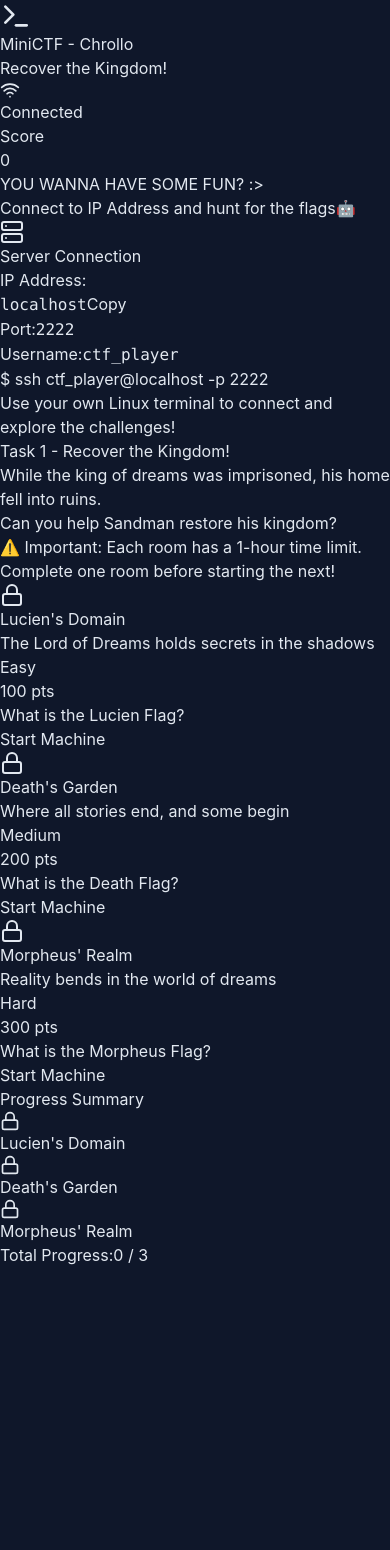
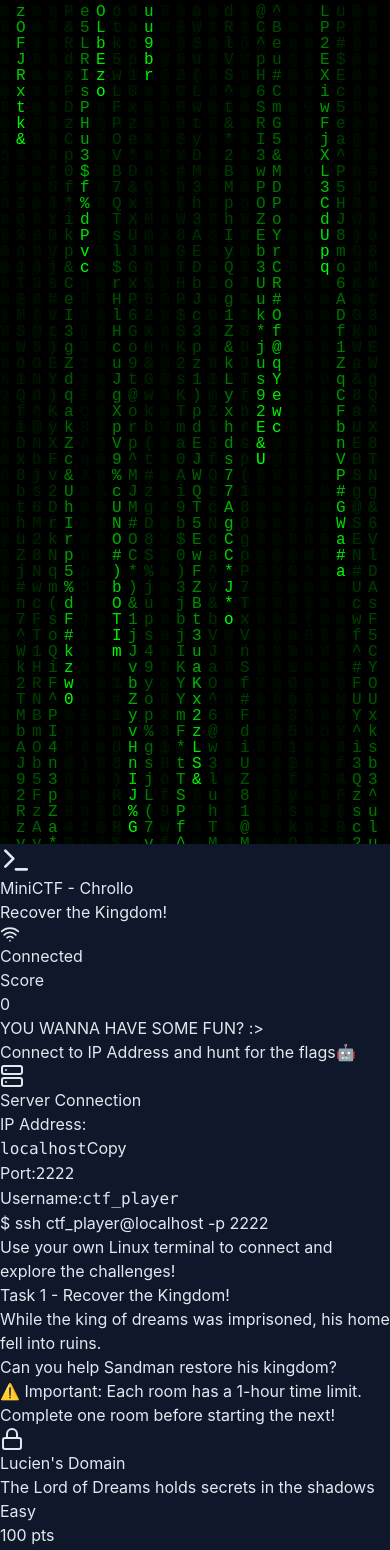
Before and after one commit to Ryujie33/CTF-CHROLLO, a React (Vite) app in the folder frontend/: page / in a window 390 px wide. Shown: the top 1550 px of the page. Before the commit the page ends 1267 px from the top, so only its background shows below. Built offline with nearby package versions, Linux system fonts and the light colour scheme; the HTML template or start-up script is replaced by a standard one.

Commit message:
Update App.jsx

```diff
--- a/frontend/src/App.jsx
+++ b/frontend/src/App.jsx
@@ -1,6 +1,267 @@
+import React, { useState, useEffect, useRef, useCallback } from 'react';
+import { Terminal, Flag, CheckCircle, XCircle, Lock, Server, Wifi, Clock, PlayCircle, StopCircle } from 'lucide-react';
 
-import React, { useState, useEffect, useRef } from 'react';
-import { Terminal, Flag, CheckCircle, XCircle, Lock, Server, Wifi, Clock, PlayCircle, StopCircle } from 'lucide-react';
+/**
+ * FIX 1: High-performance Matrix Canvas
+ * This component handles the matrix rain effect using <canvas>
+ * and requestAnimationFrame. This is very fast and, most importantly,
+ * it DOES NOT cause any React re-renders, fixing the
+ * "unresponsive buttons" issue.
+ */
+const MatrixCanvas = () => {
+  const canvasRef = useRef(null);
+
+  useEffect(() => {
+    const canvas = canvasRef.current;
+    if (!canvas) return;
+
+    const ctx = canvas.getContext('2d');
+    let animationFrameId;
+
+    const chars = 'ABCDEFGHIJKLMNOPQRSTUVWXYZabcdefghijklmnopqrstuvwxyz0123456789@#$%^&*()';
+    const fontSize = 16;
+    let columns = 0;
+    let drops = [];
+
+    const setupCanvas = () => {
+      // Set canvas to full window size
+      canvas.width = window.innerWidth;
+      canvas.height = window.innerHeight;
+
+      columns = Math.floor(canvas.width / fontSize);
+      drops = []; // Reset drops array
+      for(let i = 0; i < columns; i++) {
+        drops[i] = 1;
+      }
+    };
+
+    setupCanvas();
+
+    const draw = () => {
+      // Semi-transparent black background for the fading effect
+      ctx.fillStyle = 'rgba(0, 0, 0, 0.05)';
+      ctx.fillRect(0, 0, canvas.width, canvas.height);
+
+      ctx.fillStyle = '#0F0'; // Green text
+      ctx.font = `${fontSize}px monospace`;
+
+      for (let i = 0; i < drops.length; i++) {
+        const text = chars[Math.floor(Math.random() * chars.length)];
+        ctx.fillText(text, i * fontSize, drops[i] * fontSize);
+
+        // Reset drop to top randomly
+        if (drops[i] * fontSize > canvas.height && Math.random() > 0.975) {
+          drops[i] = 0;
+        }
+        drops[i]++;
+      }
+    };
+
+    const animate = () => {
+      draw();
+      animationFrameId = window.requestAnimationFrame(animate);
+    };
+    animate(); // Start the animation
+
+    // Redraw canvas on window resize
+    window.addEventListener('resize', setupCanvas);
+
+    // Cleanup function to stop animation and remove listener
+    return () => {
+      window.cancelAnimationFrame(animationFrameId);
+      window.removeEventListener('resize', setupCanvas);
+    };
+  }, []); // Empty dependency array ensures this runs only once
+
+  return (
+    <canvas
+      ref={canvasRef}
+      className="absolute inset-0 opacity-10" // Original styling
+    />
+  );
+};
+
+
+/**
+ * FIX 2: External RoomCard Component
+ * By moving RoomCard *outside* of CTFChallengePlatform, it is
+ * no longer re-created every second when the timer ticks.
+ * This fixes the "clearing input" problem.
+ */
+const RoomCard = ({
+  room,
+  submission,
+  timer,
+  formatTime,
+  selectedRoom,
+  setSelectedRoom,
+  handleSubmitFlag,
+  terminateRoom,
+  startRoom,
+  canStartRoom
+}) => {
+
+  // This component now has its *own* state for the input field.
+  const [flagInput, setFlagInput] = useState('');
+
+  const isCompleted = submission?.correct;
+  const isActive = timer?.isActive;
+  const timeUp = timer && timer.timeRemaining === 0 && !timer.isActive;
+
+  return (
+    <div className={`bg-slate-800 border rounded-lg p-6 transition-all ${
+      isActive ? 'border-cyan-500 shadow-lg shadow-cyan-500/20' : 'border-slate-700'
+    } ${timeUp ? 'opacity-60' : ''}`}>
+      <div className="flex items-start justify-between mb-4">
+        <div className="flex items-center gap-3">
+          {isCompleted ? (
+            <CheckCircle className="text-green-500" size={24} />
+          ) : timeUp ? (
+            <XCircle className="text-red-500" size={24} />
+          ) : isActive ? (
+            <PlayCircle className="text-cyan-400 animate-pulse" size={24} />
+          ) : (
+            <Lock className="text-slate-500" size={24} />
+          )}
+          <div>
+            <h3 className="text-xl font-bold text-cyan-400">{room.name}</h3>
+            <p className="text-slate-400 text-sm">{room.description}</p>
+          </div>
+        </div>
+        <div className="text-right">
+          <span className={`px-3 py-1 rounded text-xs font-semibold ${
+            room.difficulty === 'Easy' ? 'bg-green-500/20 text-green-400' :
+            room.difficulty === 'Medium' ? 'bg-yellow-500/20 text-yellow-400' :
+            'bg-red-500/20 text-red-400'
+          }`}>
+            {room.difficulty}
+          </span>
+          <p className="text-slate-400 text-sm mt-2">{room.points} pts</p>
+        </div>
+      </div>
+
+      {/* Timer Display */}
+      {isActive && (
+        <div className="mb-4 bg-slate-900 p-4 rounded border-l-4 border-cyan-500">
+          <div className="flex items-center justify-between">
+            <div className="flex items-center gap-2">
+              <Clock className="text-cyan-400" size={20} />
+              <span className="text-slate-300 font-semibold">Time Remaining:</span>
+            </div>
+            <span className={`text-2xl font-mono font-bold ${
+              timer.timeRemaining < 300 ? 'text-red-400 animate-pulse' : 'text-cyan-400'
+            }`}>
+              {formatTime(timer.timeRemaining)}
+            </span>
+          </div>
+        </div>
+      )}
+
+      {/* Completed Info */}
+      {isCompleted && (
+        <div className="mb-4 bg-green-500/10 p-4 rounded border-l-4 border-green-500">
+          <div className="flex items-center justify-between">
+            <span className="text-green-400 font-semibold">✓ Completed</span>
+            <span className="text-slate-300 text-sm">
+              Time: {formatTime(submission.timeSpent)}
+            </span>
+          </div>
+        </div>
+      )}
+
+      {/* Time Up Info */}
+      {timeUp && (
+        <div className="mb-4 bg-red-500/10 p-4 rounded border-l-4 border-red-500">
+          <span className="text-red-400 font-semibold">⏰ Time's Up - Session Terminated</span>
+        </div>
+      )}
+
+      <div className="mb-4 bg-slate-900 p-3 rounded border-l-4 border-cyan-500">
+        <p className="text-slate-300 font-semibold">{room.question}</p>
+      </div>
+
+      {selectedRoom === room.id && isActive ? (
+        <div className="mt-4 space-y-3">
+          <div className="bg-slate-900 p-4 rounded">
+            <h4 className="text-cyan-400 font-semibold mb-2">Hints:</h4>
+            {room.hints.map((hint, idx) => (
+              <p key={idx} className="text-slate-300 text-sm mb-1">• {hint}</p>
+            ))}
+          </div>
+
+          {/* This is now a "controlled input" tied to this component's state */}
+          <input
+            type="text"
+            placeholder="Enter flag (e.g., CTF{...})"
+            className="w-full bg-slate-900 border border-slate-700 rounded px-4 py-2 text-slate-200 focus:border-cyan-500 focus:outline-none"
+            value={flagInput}
+            onChange={(e) => setFlagInput(e.target.value)}
+            onKeyDown={(e) => {
+              if (e.key === 'Enter' && flagInput.trim()) {
+                handleSubmitFlag(room.id, flagInput.trim());
+                setFlagInput(''); // Clear this component's state
+              }
+            }}
+          />
+
+          {submission && !submission.correct && (
+            <div className="flex items-center gap-2 p-3 rounded bg-red-500/20 text-red-400">
+              <XCircle size={20} />
+              <span className="font-semibold">Incorrect flag. Try again.</span>
+            </div>
+          )}
+
+          <div className="flex gap-2">
+            <button
+              onClick={() => {
+                // Using a custom modal/confirm is better, but window.confirm is OK for now
+                if (window.confirm('Are you sure you want to terminate this session? Your timer will stop.')) {
+                  terminateRoom(room.id);
+                  setSelectedRoom(null);
+                }
+              }}
+              className="flex-1 bg-red-600 hover:bg-red-500 text-white font-semibold py-2 rounded transition-colors flex items-center justify-center gap-2"
+            >
+              <StopCircle size={18} />
+              Terminate Session
+            </button>
+            <button
+              onClick={() => setSelectedRoom(null)}
+              className="flex-1 bg-slate-700 hover:bg-slate-600 text-slate-200 py-2 rounded transition-colors"
+            >
+              Close
+            </button>
+          </div>
+        </div>
+      ) : (
+        <button
+          onClick={() => {
+            if (!isActive && canStartRoom(room.id)) {
+              startRoom(room.id);
+            } else if (isActive) {
+              setSelectedRoom(room.id);
+            }
+          }}
+          className={`w-full font-semibold py-2 rounded transition-colors mt-4 ${
+            isCompleted ? 'bg-green-600 cursor-not-allowed' :
+            timeUp ? 'bg-red-600 cursor-not-allowed' :
+            !canStartRoom(room.id) ? 'bg-slate-600 cursor-not-allowed' :
+            isActive ? 'bg-cyan-600 hover:bg-cyan-500 text-white' :
+            'bg-cyan-600 hover:bg-cyan-500 text-white'
+          }`}
+          disabled={isCompleted || timeUp || (!isActive && !canStartRoom(room.id))}
+        >
+          {isCompleted ? '✓ Completed' :
+            timeUp ? '⏰ Time Expired' :
+            !canStartRoom(room.id) ? '🔒 Complete Current Room First' :
+            isActive ? 'Continue Room' :
+            'Start Machine'}
+        </button>
+      )}
+    </div>
+  );
+};
+
 
 const CTFChallengePlatform = () => {
   const [selectedRoom, setSelectedRoom] = useState(null);
@@ -63,52 +324,10 @@ const CTFChallengePlatform = () => {
     }
   ];
 
-  // Matrix rain effect
-  useEffect(() => {
-    const chars = 'ABCDEFGHIJKLMNOPQRSTUVWXYZabcdefghijklmnopqrstuvwxyz0123456789@#$%^&*()';
-    const columns = Math.floor(window.innerWidth / 20);
-    const drops = Array(columns).fill(1);
-
-    const interval = setInterval(() => {
-      setMatrixRain(drops.map((y, i) => ({
-        x: i * 20,
-        y: y * 20,
-        char: chars[Math.floor(Math.random() * chars.length)]
-      })));
-
-      drops.forEach((y, i) => {
-        if (y * 20 > window.innerHeight && Math.random() > 0.975) {
-          drops[i] = 0;
-        }
-        drops[i]++;
-      });
-    }, 50);
-
-    return () => clearInterval(interval);
-  }, []);
-
-  // Timer countdown effect
-  useEffect(() => {
-    const interval = setInterval(() => {
-      setRoomTimers(prev => {
-        const updated = { ...prev };
-        Object.keys(updated).forEach(roomId => {
-          if (updated[roomId].isActive && updated[roomId].timeRemaining > 0) {
-            updated[roomId].timeRemaining -= 1;
-
-            // Time's up
-            if (updated[roomId].timeRemaining === 0) {
-              updated[roomId].isActive = false;
-              terminateRoom(roomId, true);
-            }
-          }
-        });
-        return updated;
-      });
-    }, 1000);
-
-    return () => clearInterval(interval);
-  }, []);
+  // --- CRASH FIX ---
+  // The 'matrixRain' state and its useEffect have been REMOVED.
+  // The crash was caused by calling setMatrixRain without defining it.
+  // We are now using the <MatrixCanvas /> component instead.
 
   const formatTime = (seconds) => {
     const hours = Math.floor(seconds / 3600);
@@ -117,43 +336,89 @@ const CTFChallengePlatform = () => {
     return `${hours.toString().padStart(2, '0')}:${minutes.toString().padStart(2, '0')}:${secs.toString().padStart(2, '0')}`;
   };
 
+  /**
+   * FIX 3: Timer Stability
+   * We wrap terminateRoom in useCallback so its identity is stable.
+   * This prevents the timer's useEffect from re-running unnecessarily
+   * and ensures it doesn't use "stale" state.
+   */
+  const terminateRoom = useCallback((roomId, timeUp = false) => {
+    setRoomTimers(prevTimers => ({
+      ...prevTimers,
+      [roomId]: {
+        ...prevTimers[roomId],
+        isActive: false
+      }
+    }));
+
+    setActiveRoom(prevActiveRoom => {
+      if (prevActiveRoom === roomId) {
+        return null;
+      }
+      return prevActiveRoom;
+    });
+
+    if (timeUp) {
+      const room = rooms.find(r => r.id === roomId);
+      // Note: Replaced alert() with console.warn() as alert() is problematic
+      console.warn(`Time's up for ${room?.name}! The session has been terminated.`);
+    }
+  }, [rooms]); // This function only depends on 'rooms', which never changes.
+
+
+  // Timer countdown effect
+  useEffect(() => {
+    const interval = setInterval(() => {
+      // Use functional update form to avoid stale state
+      setRoomTimers(prev => {
+        const updated = { ...prev };
+        let roomToTerminate = null;
+
+        Object.keys(updated).forEach(roomId => {
+          if (updated[roomId]?.isActive && updated[roomId]?.timeRemaining > 0) {
+            updated[roomId].timeRemaining -= 1;
+
+            // Time's up
+            if (updated[roomId].timeRemaining === 0) {
+              updated[roomId].isActive = false;
+              roomToTerminate = roomId; // Mark room for termination
+            }
+          }
+        });
+
+        // Call terminateRoom *outside* the loop and *after* state is updated
+        if (roomToTerminate) {
+          terminateRoom(roomToTerminate, true);
+        }
+
+        return updated;
+      });
+    }, 1000);
+
+    return () => clearInterval(interval);
+  }, [terminateRoom]); // Now this useEffect correctly depends on terminateRoom
+
+
   const startRoom = (roomId) => {
     const room = rooms.find(r => r.id === roomId);
 
     // Check if another room is active
     if (activeRoom && activeRoom !== roomId) {
-      alert('Please complete or terminate the current room before starting a new one!');
+      // Note: Replaced alert()
+      console.warn('Please complete or terminate the current room before starting a new one!');
       return;
     }
 
     setActiveRoom(roomId);
     setSelectedRoom(roomId);
-    setRoomTimers({
-      ...roomTimers,
+    setRoomTimers(prevTimers => ({
+      ...prevTimers,
       [roomId]: {
         isActive: true,
         timeRemaining: room.timeLimit,
         startTime: Date.now()
       }
-    });
-  };
-
-  const terminateRoom = (roomId, timeUp = false) => {
-    setRoomTimers({
-      ...roomTimers,
-      [roomId]: {
-        ...roomTimers[roomId],
-        isActive: false
-      }
-    });
-
-    if (activeRoom === roomId) {
-      setActiveRoom(null);
-    }
-
-    if (timeUp) {
-      alert(`Time's up for ${rooms.find(r => r.id === roomId)?.name}! The session has been terminated.`);
-    }
+    }));
   };
 
   const handleSubmitFlag = async (roomId, flag) => {
@@ -172,40 +437,42 @@ const CTFChallengePlatform = () => {
       const isCorrect = result.correct;
 
       if (isCorrect) {
-        // Stop timer and terminate room
         const timer = roomTimers[roomId];
         const timeSpent = room.timeLimit - (timer?.timeRemaining || 0);
 
         terminateRoom(roomId);
 
-        setSubmissions({
-          ...submissions,
+        setSubmissions(prev => ({
+          ...prev,
           [roomId]: {
             submitted: true,
             correct: true,
             flag: flag,
             timeSpent: timeSpent
           }
-        });
+        }));
 
+        // Use functional update for score
         if (!submissions[roomId]?.correct) {
-          setScore(score + room.points);
+          setScore(prevScore => prevScore + room.points);
         }
 
         setSelectedRoom(null);
 
         setTimeout(() => {
-          alert(`🎉 Correct! Flag captured!\n\nRoom terminated. You can now proceed to the next room.`);
+          // Note: Replaced alert()
+          console.log(`🎉 Correct! Flag captured!\n\nRoom terminated. You can now proceed to the next room.`);
         }, 100);
       } else {
-        setSubmissions({
-          ...submissions,
+        setSubmissions(prev => ({
+          ...prev,
           [roomId]: {
+            ...prev[roomId],
             submitted: true,
             correct: false,
             flag: flag
           }
-        });
+        }));
       }
     } catch (error) {
       // Fallback to client-side verification if backend is down
@@ -217,40 +484,57 @@ const CTFChallengePlatform = () => {
 
         terminateRoom(roomId);
 
-        setSubmissions({
-          ...submissions,
+        setSubmissions(prev => ({
+          ...prev,
           [roomId]: {
             submitted: true,
             correct: true,
             flag: flag,
             timeSpent: timeSpent
           }
-        });
+        }));
 
         if (!submissions[roomId]?.correct) {
-          setScore(score + room.points);
+          setScore(prevScore => prevScore + room.points);
         }
 
         setSelectedRoom(null);
 
         setTimeout(() => {
-          alert(`🎉 Correct! Flag captured!\n\nRoom terminated. You can now proceed to the next room.`);
+          // Note: Replaced alert()
+          console.log(`🎉 Correct! Flag captured!\n\nRoom terminated. You can now proceed to the next room.`);
         }, 100);
       } else {
-        setSubmissions({
-          ...submissions,
+        setSubmissions(prev => ({
+          ...prev,
           [roomId]: {
+            ...prev[roomId],
             submitted: true,
             correct: false,
             flag: flag
           }
-        });
+        }));
       }
     }
   };
 
   const copyToClipboard = (text) => {
-    navigator.clipboard.writeText(text);
+    // A more robust way to copy, especially in iFrames
+    try {
+      const textArea = document.createElement('textarea');
+      textArea.value = text;
+      // Make it invisible
+      textArea.style.position = 'fixed';
+      textArea.style.top = '-9999px';
+      textArea.style.left = '-9999px';
+
+      document.body.appendChild(textArea);
+      textArea.select();
+      document.execCommand('copy');
+      document.body.removeChild(textArea);
+    } catch (err) {
+      console.error('Failed to copy text: ', err);
+    }
   };
 
   const canStartRoom = (roomId) => {
@@ -269,177 +553,14 @@ const CTFChallengePlatform = () => {
     return true;
   };
 
-  const RoomCard = ({ room }) => {
-    const submission = submissions[room.id];
-    const timer = roomTimers[room.id];
-    const isCompleted = submission?.correct;
-    const isActive = timer?.isActive;
-    const timeUp = timer && timer.timeRemaining === 0 && !timer.isActive;
-
-    return (
-      <div className={`bg-slate-800 border rounded-lg p-6 transition-all ${
-        isActive ? 'border-cyan-500 shadow-lg shadow-cyan-500/20' : 'border-slate-700'
-      } ${timeUp ? 'opacity-60' : ''}`}>
-        <div className="flex items-start justify-between mb-4">
-          <div className="flex items-center gap-3">
-            {isCompleted ? (
-              <CheckCircle className="text-green-500" size={24} />
-            ) : timeUp ? (
-              <XCircle className="text-red-500" size={24} />
-            ) : isActive ? (
-              <PlayCircle className="text-cyan-400 animate-pulse" size={24} />
-            ) : (
-              <Lock className="text-slate-500" size={24} />
-            )}
-            <div>
-              <h3 className="text-xl font-bold text-cyan-400">{room.name}</h3>
-              <p className="text-slate-400 text-sm">{room.description}</p>
-            </div>
-          </div>
-          <div className="text-right">
-            <span className={`px-3 py-1 rounded text-xs font-semibold ${
-              room.difficulty === 'Easy' ? 'bg-green-500/20 text-green-400' :
-              room.difficulty === 'Medium' ? 'bg-yellow-500/20 text-yellow-400' :
-              'bg-red-500/20 text-red-400'
-            }`}>
-              {room.difficulty}
-            </span>
-            <p className="text-slate-400 text-sm mt-2">{room.points} pts</p>
-          </div>
-        </div>
-
-        {/* Timer Display */}
-        {isActive && (
-          <div className="mb-4 bg-slate-900 p-4 rounded border-l-4 border-cyan-500">
-            <div className="flex items-center justify-between">
-              <div className="flex items-center gap-2">
-                <Clock className="text-cyan-400" size={20} />
-                <span className="text-slate-300 font-semibold">Time Remaining:</span>
-              </div>
-              <span className={`text-2xl font-mono font-bold ${
-                timer.timeRemaining < 300 ? 'text-red-400 animate-pulse' : 'text-cyan-400'
-              }`}>
-                {formatTime(timer.timeRemaining)}
-              </span>
-            </div>
-          </div>
-        )}
-
-        {/* Completed Info */}
-        {isCompleted && (
-          <div className="mb-4 bg-green-500/10 p-4 rounded border-l-4 border-green-500">
-            <div className="flex items-center justify-between">
-              <span className="text-green-400 font-semibold">✓ Completed</span>
-              <span className="text-slate-300 text-sm">
-                Time: {formatTime(submission.timeSpent)}
-              </span>
-            </div>
-          </div>
-        )}
-
-        {/* Time Up Info */}
-        {timeUp && (
-          <div className="mb-4 bg-red-500/10 p-4 rounded border-l-4 border-red-500">
-            <span className="text-red-400 font-semibold">⏰ Time's Up - Session Terminated</span>
-          </div>
-        )}
-
-        <div className="mb-4 bg-slate-900 p-3 rounded border-l-4 border-cyan-500">
-          <p className="text-slate-300 font-semibold">{room.question}</p>
-        </div>
-
-        {selectedRoom === room.id && isActive ? (
-          <div className="mt-4 space-y-3">
-            <div className="bg-slate-900 p-4 rounded">
-              <h4 className="text-cyan-400 font-semibold mb-2">Hints:</h4>
-              {room.hints.map((hint, idx) => (
-                <p key={idx} className="text-slate-300 text-sm mb-1">• {hint}</p>
-              ))}
-            </div>
-
-            <input
-              type="text"
-              placeholder="Enter flag (e.g., CTF{...})"
-              className="w-full bg-slate-900 border border-slate-700 rounded px-4 py-2 text-slate-200 focus:border-cyan-500 focus:outline-none"
-              onKeyDown={(e) => {
-                if (e.key === 'Enter' && e.target.value.trim()) {
-                  handleSubmitFlag(room.id, e.target.value);
-                  e.target.value = '';
-                }
-              }}
-            />
-
-            {submission && !submission.correct && (
-              <div className="flex items-center gap-2 p-3 rounded bg-red-500/20 text-red-400">
-                <XCircle size={20} />
-                <span className="font-semibold">Incorrect flag. Try again.</span>
-              </div>
-            )}
-
-            <div className="flex gap-2">
-              <button
-                onClick={() => {
-                  if (confirm('Are you sure you want to terminate this session? Your timer will stop.')) {
-                    terminateRoom(room.id);
-                    setSelectedRoom(null);
-                  }
-                }}
-                className="flex-1 bg-red-600 hover:bg-red-500 text-white font-semibold py-2 rounded transition-colors flex items-center justify-center gap-2"
-              >
-                <StopCircle size={18} />
-                Terminate Session
-              </button>
-              <button
-                onClick={() => setSelectedRoom(null)}
-                className="flex-1 bg-slate-700 hover:bg-slate-600 text-slate-200 py-2 rounded transition-colors"
-              >
-                Close
-              </button>
-            </div>
-          </div>
-        ) : (
-          <button
-            onClick={() => {
-              if (!isActive && canStartRoom(room.id)) {
-                startRoom(room.id);
-              } else if (isActive) {
-                setSelectedRoom(room.id);
-              }
-            }}
-            className={`w-full font-semibold py-2 rounded transition-colors mt-4 ${
-              isCompleted ? 'bg-green-600 cursor-not-allowed' :
-              timeUp ? 'bg-red-600 cursor-not-allowed' :
-              !canStartRoom(room.id) ? 'bg-slate-600 cursor-not-allowed' :
-              isActive ? 'bg-cyan-600 hover:bg-cyan-500 text-white' :
-              'bg-cyan-600 hover:bg-cyan-500 text-white'
-            }`}
-            disabled={isCompleted || timeUp || (!isActive && !canStartRoom(room.id))}
-          >
-            {isCompleted ? '✓ Completed' :
-             timeUp ? '⏰ Time Expired' :
-             !canStartRoom(room.id) ? '🔒 Complete Current Room First' :
-             isActive ? 'Continue Room' :
-             'Start Machine'}
-          </button>
-        )}
-      </div>
-    );
-  };
+  // --- RoomCard definition is now GONE from inside here ---
 
   return (
     <div className="min-h-screen bg-slate-950 text-slate-200 relative overflow-hidden">
-     {/* Matrix Rain Background */}
-      {/* <div className="absolute inset-0 opacity-10">
-        {matrixRain.map((drop, i) => (
-          <div
-            key={i}
-            className="absolute text-green-500 text-sm font-mono"
-            style={{ left: drop.x, top: drop.y }}
-          >
-            {drop.char}
-          </div>
-        ))}
-      </div> */}
+
+      {/* --- RENDER FIX --- */}
+      {/* We now render the performant <MatrixCanvas /> component */}
+      <MatrixCanvas />
 
       {/* Header */}
       <div className="relative z-10 bg-slate-900 border-b border-cyan-500/30 px-6 py-4">
@@ -544,8 +665,22 @@ const CTFChallengePlatform = () => {
 
 
           <div className="grid gap-6">
+            {/* --- RENDER FIX --- */}
+            {/* We now pass all the props to the external RoomCard component */}
             {rooms.map(room => (
-              <RoomCard key={room.id} room={room} />
+              <RoomCard
+                key={room.id}
+                room={room}
+                submission={submissions[room.id]}
+                timer={roomTimers[room.id]}
+                formatTime={formatTime}
+                selectedRoom={selectedRoom}
+                setSelectedRoom={setSelectedRoom}
+                handleSubmitFlag={handleSubmitFlag}
+                terminateRoom={terminateRoom}
+                startRoom={startRoom}
+                canStartRoom={canStartRoom}
+              />
             ))}
           </div>
 
```
